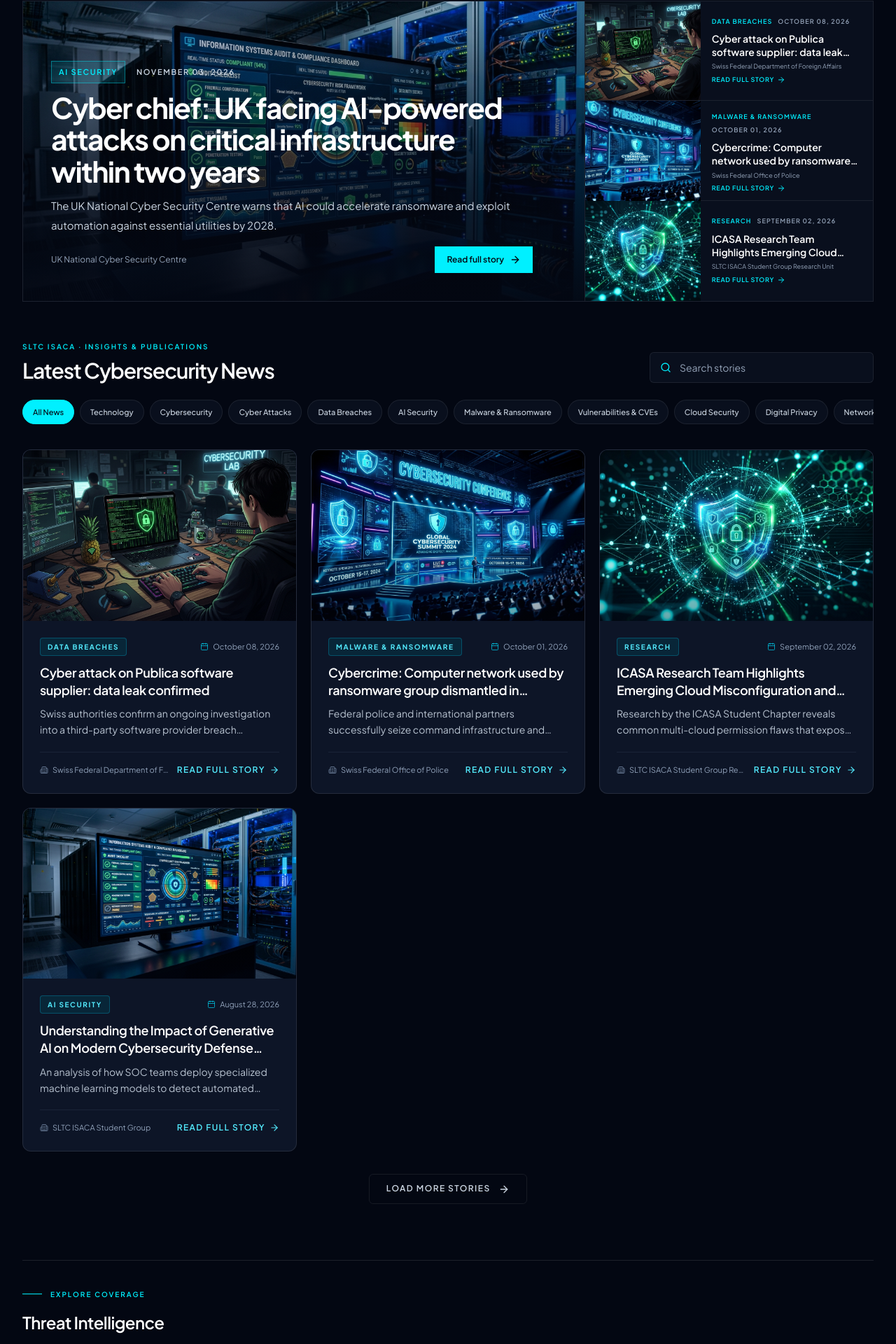
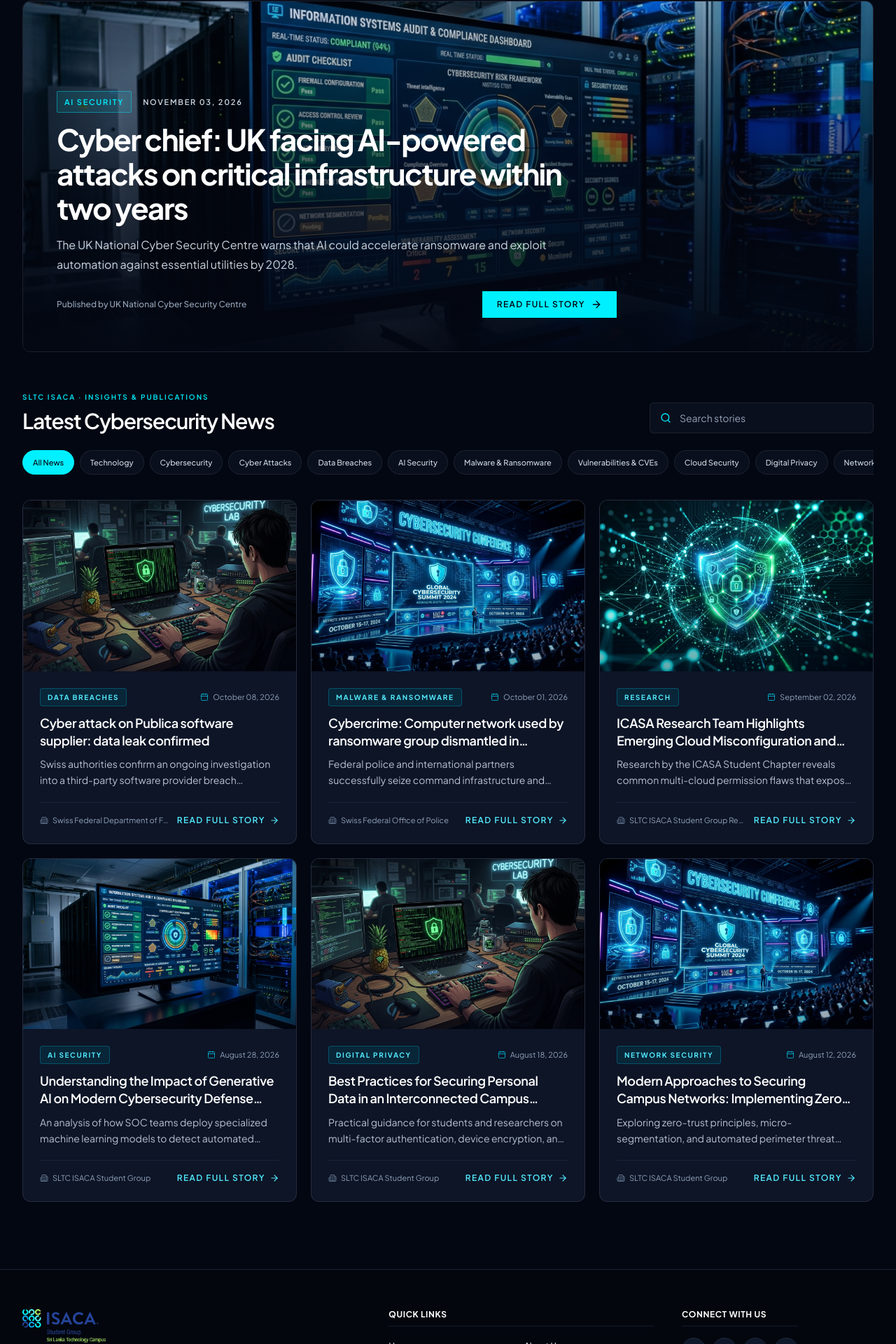
Before and after one commit to supunmenaka2004/SLTC-ISACA-Web-site, a Next.js app: page /cyber-news in a window 1280 px wide. Shown: the part 617-2537 px from the top of the page at 70% size. Built offline with nearby package versions, Linux system fonts and the light colour scheme.

Commit message:
refactor(cyber-news): Remove bottom Threat Intelligence topics and side secondary stories from hero per user request

```diff
--- a/src/components/CyberNewsFeed.tsx
+++ b/src/components/CyberNewsFeed.tsx
@@ -9,25 +9,11 @@ import { newsCategories, newsData } from "@/data/newsData";
 import NewsStoryCard from "@/components/NewsStoryCard";
 import TrendingNewsTicker from "@/components/TrendingNewsTicker";
 
-const threatTopics = [
-  "Threat Research",
-  "High Profile Threats",
-  "Vulnerability Intelligence",
-  "Cyber Attacks",
-  "Data Breaches",
-  "Malware & Ransomware",
-  "AI Security",
-  "Cloud Security",
-];
-
 export default function CyberNewsFeed() {
   const [activeCategory, setActiveCategory] = useState("All News");
   const [query, setQuery] = useState("");
-  const [visibleCount, setVisibleCount] = useState(4);
+  const [visibleCount, setVisibleCount] = useState(6);
   const featuredArticle = newsData.find((article) => article.featured) ?? newsData[0];
-  const secondaryStories = newsData
-    .filter((article) => article.id !== featuredArticle?.id)
-    .slice(0, 3);
   const categories = ["All News", "Technology", ...newsCategories];
 
   const matchingArticles = useMemo(() => {
@@ -53,7 +39,7 @@ export default function CyberNewsFeed() {
 
   function selectCategory(category: string) {
     setActiveCategory(category);
-    setVisibleCount(4);
+    setVisibleCount(6);
   }
 
   return (
@@ -77,88 +63,57 @@ export default function CyberNewsFeed() {
           </div>
         </header>
 
-        {/* Cinematic Horizontal Scrolling News Ticker (Image Backgrounds + Text Overlay) */}
+        {/* Cinematic Horizontal Scrolling News Ticker */}
         <TrendingNewsTicker />
 
-        {/* Featured Split Hero Section (Unit 42 Inspired) */}
+        {/* Featured Story Full-Width Banner */}
         {showFeatured && featuredArticle && (
           <motion.section
-            aria-label="Featured cybersecurity stories"
+            aria-label="Featured cybersecurity story"
             initial={{ opacity: 0, y: 14 }}
             animate={{ opacity: 1, y: 0 }}
             transition={{ duration: 0.45, ease: [0.16, 1, 0.3, 1] }}
-            className="mb-14 grid overflow-hidden border border-[var(--border-card)] bg-[var(--bg-section)] lg:h-[clamp(430px,48vh,480px)] lg:grid-cols-[minmax(0,1.95fr)_minmax(250px,1fr)]"
+            className="mb-14 overflow-hidden rounded-xl border border-[var(--border-card)] bg-[var(--bg-section)]"
           >
-            <article className="group relative isolate flex min-h-[470px] overflow-hidden bg-[var(--bg-section)] sm:min-h-[530px] lg:min-h-0">
+            <article className="group relative isolate flex min-h-[440px] sm:min-h-[480px] lg:min-h-[500px] overflow-hidden bg-[var(--bg-section)]">
               <Image
                 src={featuredArticle.image}
                 alt={featuredArticle.imageAlt}
                 fill
                 loading="eager"
-                sizes="(max-width: 767px) 100vw, (max-width: 1279px) 64vw, 850px"
+                sizes="(max-width: 1280px) 100vw, 1280px"
                 className="-z-20 object-cover transition-transform duration-700 group-hover:scale-[1.025]"
               />
               <div
                 aria-hidden="true"
                 className="absolute inset-0 -z-10 bg-gradient-to-t from-[var(--bg-main)]/95 via-[var(--bg-main)]/65 to-[var(--bg-main)]/10"
               />
-              <div className="mt-auto w-full max-w-3xl p-5 sm:p-8 lg:p-10">
-                <div className="mb-3 flex flex-wrap items-center gap-x-4 gap-y-2 text-[10px] font-semibold uppercase tracking-[0.15em] sm:text-[11px]">
-                  <span className="border border-[var(--cyan-accent)]/40 bg-[var(--cyan-accent)]/10 px-2.5 py-1.5 text-[var(--cyan-accent)]">
+              <div className="mt-auto w-full max-w-4xl p-6 sm:p-10 lg:p-12">
+                <div className="mb-3.5 flex flex-wrap items-center gap-x-4 gap-y-2 text-[10px] font-semibold uppercase tracking-[0.16em] sm:text-[11px]">
+                  <span className="border border-[var(--cyan-accent)]/40 bg-[var(--cyan-accent)]/10 px-2.5 py-1.5 text-[var(--cyan-accent)] rounded-xs">
                     {featuredArticle.category}
                   </span>
                   <span className="text-[var(--text-slate)]">{featuredArticle.publishedDate}</span>
                 </div>
-                <h2 className="max-w-3xl text-[1.7rem] font-bold leading-[1.12] tracking-[-0.04em] sm:text-3xl lg:text-[2.55rem] text-white">
+                <h2 className="max-w-4xl text-2xl sm:text-3xl lg:text-4xl xl:text-[2.65rem] font-bold leading-[1.15] tracking-[-0.04em] text-white">
                   {featuredArticle.title}
                 </h2>
-                <p className="mt-3 line-clamp-2 max-w-2xl text-sm leading-6 text-[var(--text-slate)] sm:text-[15px] sm:leading-7">
+                <p className="mt-3.5 line-clamp-2 max-w-3xl text-sm leading-6 text-[var(--text-slate)] sm:text-base sm:leading-7">
                   {featuredArticle.excerpt}
                 </p>
-                <div className="mt-4 flex flex-wrap items-center justify-between gap-4">
-                  <span className="text-xs text-[var(--text-muted)]">{featuredArticle.publisher}</span>
+                <div className="mt-6 flex flex-wrap items-center justify-between gap-4">
+                  <span className="text-xs text-[var(--text-muted)] font-medium">
+                    Published by {featuredArticle.publisher}
+                  </span>
                   <Link
                     href={`/cyber-news/${featuredArticle.id}`}
-                    className="inline-flex items-center gap-2 border border-[var(--cyan-accent)] bg-[var(--cyan-accent)] px-4 py-2.5 text-xs font-semibold text-[var(--bg-main)] transition-colors hover:bg-transparent hover:text-white focus-visible:outline focus-visible:outline-2 focus-visible:outline-offset-2 focus-visible:outline-[var(--cyan-accent)]"
+                    className="inline-flex items-center gap-2 border border-[var(--cyan-accent)] bg-[var(--cyan-accent)] px-5 py-2.5 text-xs font-semibold uppercase tracking-[0.12em] text-[var(--bg-main)] transition-colors hover:bg-transparent hover:text-white focus-visible:outline focus-visible:outline-2 focus-visible:outline-offset-2 focus-visible:outline-[var(--cyan-accent)]"
                   >
                     Read full story <ArrowRight className="h-4 w-4" aria-hidden="true" />
                   </Link>
                 </div>
               </div>
             </article>
-
-            <div className="grid divide-y divide-[var(--border-card)] border-t border-[var(--border-card)] lg:min-h-0 lg:grid-rows-3 lg:border-l lg:border-t-0">
-              {secondaryStories.map((story) => (
-                <Link
-                  key={story.id}
-                  href={`/cyber-news/${story.id}`}
-                  className="group grid min-h-32 grid-cols-[40%_minmax(0,1fr)] items-stretch transition-colors hover:bg-white/[0.035] lg:min-h-0"
-                >
-                  <div className="relative min-h-32 overflow-hidden bg-[var(--bg-card)] lg:min-h-0">
-                    <Image
-                      src={story.image}
-                      alt={story.imageAlt}
-                      fill
-                      sizes="(max-width: 767px) 40vw, (max-width: 1279px) 16vw, 220px"
-                      className="object-cover transition-transform duration-500 group-hover:scale-105"
-                    />
-                  </div>
-                  <div className="flex min-w-0 flex-col justify-center p-3 sm:p-4">
-                    <div className="mb-2 flex flex-wrap items-center gap-x-2 gap-y-1 text-[9px] font-semibold uppercase tracking-[0.12em]">
-                      <span className="text-[var(--cyan-accent)]">{story.category}</span>
-                      <span className="text-[var(--text-muted)]">{story.publishedDate}</span>
-                    </div>
-                    <h3 className="line-clamp-2 text-xs font-semibold leading-snug text-white transition-colors group-hover:text-[var(--cyan-accent)] sm:text-sm">
-                      {story.title}
-                    </h3>
-                    <span className="mt-1 block truncate text-[9px] text-[var(--text-muted)]">{story.publisher}</span>
-                    <span className="mt-1 inline-flex items-center gap-1 text-[9px] font-semibold uppercase tracking-[0.08em] text-[var(--cyan-accent)]">
-                      Read full story <ArrowRight className="h-3 w-3" aria-hidden="true" />
-                    </span>
-                  </div>
-                </Link>
-              ))}
-            </div>
           </motion.section>
         )}
 
@@ -180,7 +135,7 @@ export default function CyberNewsFeed() {
                 value={query}
                 onChange={(event) => {
                   setQuery(event.target.value);
-                  setVisibleCount(4);
+                  setVisibleCount(6);
                 }}
                 placeholder="Search stories"
                 aria-label="Search news stories"
@@ -228,7 +183,7 @@ export default function CyberNewsFeed() {
             <div className="mt-8 text-center">
               <button
                 type="button"
-                onClick={() => setVisibleCount((count) => count + 4)}
+                onClick={() => setVisibleCount((count) => count + 6)}
                 className="rounded-md border border-[var(--border-card)] px-6 py-3 text-xs font-semibold uppercase tracking-[0.12em] text-[var(--text-slate)] transition-colors hover:border-[var(--border-hover)] hover:text-white cursor-pointer"
               >
                 Load more stories <ArrowRight className="ml-2 inline h-4 w-4" aria-hidden="true" />
@@ -237,37 +192,6 @@ export default function CyberNewsFeed() {
           )}
         </section>
 
-        {/* Threat Intelligence Explore Coverage Topics */}
-        <section className="mt-16 border-t border-white/10 pt-10 sm:mt-20" aria-labelledby="threat-topics-heading">
-          <div className="mb-4 flex items-center gap-3 text-[10px] font-semibold uppercase tracking-[0.2em] text-[var(--cyan-accent)]">
-            <span className="h-px w-7 bg-[var(--cyan-accent)]" />
-            <span>Explore coverage</span>
-          </div>
-          <h2 id="threat-topics-heading" className="mb-5 text-xl font-semibold tracking-tight sm:text-2xl">
-            Threat Intelligence
-          </h2>
-          <div className="flex flex-wrap gap-2">
-            {threatTopics.map((topic) => (
-              <button
-                key={topic}
-                type="button"
-                onClick={() => {
-                  selectCategory(topic);
-                  document.getElementById("latest-stories")?.scrollIntoView({ behavior: "smooth", block: "start" });
-                }}
-                aria-pressed={activeCategory === topic}
-                className={`rounded-full border px-3.5 py-2 text-xs transition-colors cursor-pointer ${
-                  activeCategory === topic
-                    ? "border-[var(--cyan-accent)] bg-[var(--cyan-accent)] text-[var(--bg-main)]"
-                    : "border-[var(--border-card)] bg-[var(--bg-section)] text-[var(--text-slate)] hover:border-[var(--border-hover)] hover:text-white"
-                }`}
-              >
-                {topic}
-              </button>
-            ))}
-          </div>
-        </section>
-
       </div>
     </div>
   );
```
